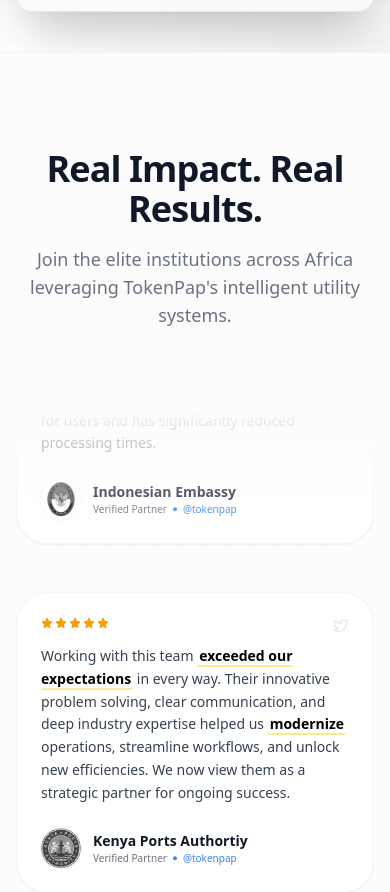
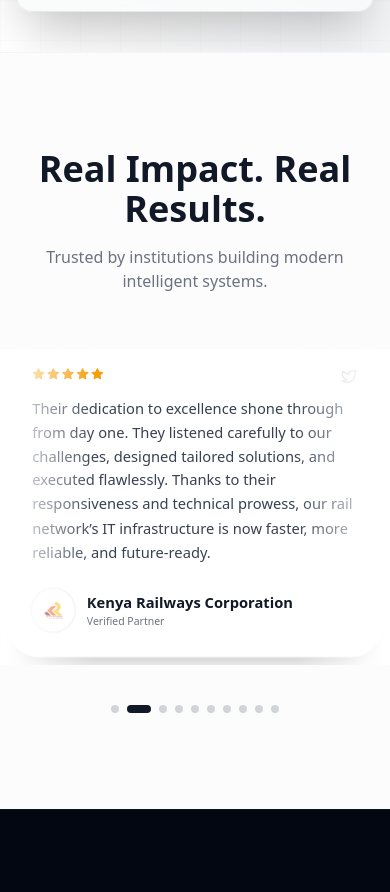
Before and after one commit to BKerio/TOKENPAP_WEB, a React (Vite) app: page / in a window 390 px wide. Shown: the part 4704-5596 px from the top of the page. Built offline with nearby package versions, Linux system fonts and the light colour scheme.

Commit message:
new changes

```diff
--- a/src/components/TestimonialsSection.tsx
+++ b/src/components/TestimonialsSection.tsx
@@ -1,5 +1,5 @@
 // src/components/TestimonialsSection.tsx
-import React from "react";
+import React, { useEffect, useRef, useState } from "react";
 import { Star, Twitter, Linkedin } from "lucide-react";
 import { testimonials as rawTestimonialsData } from "@/data";
 
@@ -17,31 +17,8 @@
   id: t.id ?? i,
 }));
 
-// Highlight words/phrases inspired by ferryman.io
-const HIGHLIGHT_MAP: Record<string, string> = {
-  "exceeded our expectations": "bg-yellow-100 dark:bg-yellow-900/30",
-  "outstanding results": "bg-yellow-100 dark:bg-yellow-900/30",
-  "remarkable": "bg-yellow-100 dark:bg-yellow-900/30",
-  "seamless": "bg-emerald-100 dark:bg-emerald-900/20",
-  "modernize": "bg-blue-100 dark:bg-blue-900/20",
-  "technical expertise": "bg-indigo-100 dark:bg-indigo-900/20",
-  "efficiency": "bg-yellow-100 dark:bg-yellow-900/30",
-  "professionalism": "bg-purple-100 dark:bg-purple-900/20",
-  "transformed": "bg-blue-100 dark:bg-blue-900/20",
-  "future-ready": "bg-emerald-100 dark:bg-emerald-900/20",
-  "reliable": "bg-amber-100 dark:bg-amber-900/20",
-};
-
 const formatMessage = (message: string) => {
-  let formatted = message;
-  Object.keys(HIGHLIGHT_MAP).forEach((phrase) => {
-    const regex = new RegExp(`(${phrase})`, "gi");
-    formatted = formatted.replace(
-      regex,
-      `<mark class="px-0.5 rounded-sm bg-transparent font-semibold border-b-2 border-yellow-400/50 dark:border-yellow-500/50">$1</mark>`
-    );
-  });
-  return <span dangerouslySetInnerHTML={{ __html: formatted }} />;
+  return <span>{message}</span>;
 };
 
 const renderStars = (count: number) => {
@@ -49,152 +26,126 @@
   return Array.from({ length: 5 }, (_, i) => (
     <Star
       key={i}
-      className={`h-3 w-3 ${i < clamped ? "text-amber-500 fill-current" : "text-gray-200 dark:text-gray-700"}`}
+      className={`h-3 w-3 ${
+        i < clamped
+          ? "text-amber-500 fill-current"
+          : "text-gray-200 dark:text-gray-700"
+      }`}
     />
   ));
 };
 
-const TestimonialCard: React.FC<{ testimonial: Testimonial; index: number }> = ({ testimonial, index }) => {
-  const PlatformIcon = index % 2 === 0 ? Twitter : Linkedin;
+const TestimonialCard: React.FC<{
+  testimonial: Testimonial;
+  active?: boolean;
+  index: number;
+}> = ({ testimonial, active }) => {
+  const PlatformIcon = Math.random() > 0.5 ? Twitter : Linkedin;
 
   return (
-    <div className="p-6 rounded-[2rem] bg-white dark:bg-gray-900 border border-gray-100 dark:border-gray-800/50 shadow-sm hover:shadow-xl transition-all duration-300 relative group mb-6">
-      <PlatformIcon className="absolute top-6 right-6 h-4 w-4 text-gray-200 dark:text-gray-800 group-hover:text-blue-500/30 transition-colors" />
-      <div className="flex gap-0.5 mb-4">
-        {renderStars(testimonial.rating)}
-      </div>
+    <div
+      className={`min-w-[320px] max-w-[360px] p-6 rounded-[2rem] bg-white dark:bg-gray-900 border border-gray-100 dark:border-gray-800/50 shadow-sm transition-all duration-500
+      ${active ? "scale-105 shadow-xl" : "scale-95 opacity-70"}`}
+    >
+      <PlatformIcon className="absolute top-6 right-6 h-4 w-4 text-gray-300" />
+
+      <div className="flex gap-0.5 mb-4">{renderStars(testimonial.rating)}</div>
+
       <blockquote className="text-gray-700 dark:text-gray-300 text-sm leading-relaxed mb-6">
         {formatMessage(testimonial.message)}
       </blockquote>
+
       <div className="flex items-center gap-3">
         <img
           src={testimonial.image}
           alt={testimonial.name}
-          className="w-10 h-10 rounded-full object-cover ring-2 ring-gray-50 dark:ring-gray-900 grayscale hover:grayscale-0 transition-all duration-300 shadow-sm"
+          className="w-10 h-10 rounded-full object-cover ring-2 ring-gray-100 dark:ring-gray-900"
         />
-        <div className="min-w-0">
-          <p className="text-sm font-bold text-gray-900 dark:text-white truncate">
+
+        <div>
+          <p className="text-sm font-bold text-gray-900 dark:text-white">
             {testimonial.name}
           </p>
-          <div className="flex items-center gap-1.5">
-            <span className="text-[10px] text-gray-500 dark:text-gray-400 font-medium">Verified Partner</span>
-            <div className="w-1 h-1 rounded-full bg-blue-500" />
-            <span className="text-[10px] text-blue-500 dark:text-blue-400">@tokenpap</span>
-          </div>
+          <p className="text-[10px] text-gray-500">Verified Partner</p>
         </div>
       </div>
     </div>
   );
 };
 
-const MarqueeColumn: React.FC<{
-    testimonials: Testimonial[];
-    direction?: "up" | "down";
-    duration?: number;
-    className?: string;
-  }> = ({ testimonials, direction = "up", duration = 40, className = "" }) => {
-    const animationClass = direction === "up" ? "animate-marquee-up" : "animate-marquee-down";
+const TestimonialsCarouselSection: React.FC = () => {
+  const [activeIndex, setActiveIndex] = useState(0);
+  const containerRef = useRef<HTMLDivElement | null>(null);
 
-    return (
-      <div className={`flex flex-col gap-6 overflow-hidden ${className}`}>
-        {/* Style tag for custom marquee animations */}
-        <style dangerouslySetInnerHTML={{ __html: `
-          @keyframes marquee-up {
-            from { transform: translateY(0); }
-            to { transform: translateY(-50%); }
-          }
-          @keyframes marquee-down {
-            from { transform: translateY(-50%); }
-            to { transform: translateY(0); }
-          }
-          .animate-marquee-up {
-            animation: marquee-up ${duration}s linear infinite;
-          }
-          .animate-marquee-down {
-            animation: marquee-down ${duration}s linear infinite;
-          }
-        `}} />
+  const extended = [...testimonialsData, ...testimonialsData];
+
+  useEffect(() => {
+    const interval = setInterval(() => {
+      setActiveIndex((prev) => (prev + 1) % testimonialsData.length);
+    }, 3500);
+
+    return () => clearInterval(interval);
+  }, []);
+
+  useEffect(() => {
+    const container = containerRef.current;
+    if (!container) return;
+
+    const cardWidth = 360;
+    container.scrollTo({
+      left: activeIndex * cardWidth,
+      behavior: "smooth",
+    });
+  }, [activeIndex]);
+
+  return (
+    <section className="py-24 bg-[#FCFCFD] dark:bg-[#030712] overflow-hidden border-t border-gray-100 dark:border-gray-900">
+      <div className="max-w-7xl mx-auto px-6 text-center mb-14">
+        <h2 className="text-4xl md:text-5xl font-black text-gray-900 dark:text-white">
+          Real Impact. Real Results.
+        </h2>
+        <p className="text-gray-500 dark:text-gray-400 mt-4 max-w-2xl mx-auto">
+          Trusted by institutions building modern intelligent systems.
+        </p>
+      </div>
+
+      <div className="relative">
+        {/* edge fade */}
+        <div className="pointer-events-none absolute left-0 top-0 bottom-0 w-24 bg-gradient-to-r from-white dark:from-[#030712] to-transparent z-10" />
+        <div className="pointer-events-none absolute right-0 top-0 bottom-0 w-24 bg-gradient-to-l from-white dark:from-[#030712] to-transparent z-10" />
 
         <div
-          className={`flex flex-col gap-6 ${animationClass} hover:[animation-play-state:paused] h-fit`}
+          ref={containerRef}
+          className="flex gap-6 overflow-x-auto scroll-smooth px-20 snap-x snap-mandatory scrollbar-hide"
         >
-          {/* Duplicate set for seamless looping */}
-          {[...testimonials, ...testimonials].map((t, i) => (
-            <TestimonialCard key={`${t.id}-${i}`} testimonial={t} index={i} />
+          {extended.map((t, i) => (
+            <div key={`${t.id}-${i}`} className="snap-center flex-shrink-0">
+              <TestimonialCard
+                testimonial={t}
+                index={i}
+                active={i % testimonialsData.length === activeIndex}
+              />
+            </div>
           ))}
         </div>
       </div>
-    );
-  };
 
-const TestimonialsSection: React.FC = () => {
-  // Split data into 3 chunks for the columns
-  const col1 = testimonialsData.filter((_, i) => i % 3 === 0);
-  const col2 = testimonialsData.filter((_, i) => i % 3 === 1);
-  const col3 = testimonialsData.filter((_, i) => i % 3 === 2);
-
-  return (
-    <section className="relative py-24 bg-[#FCFCFD] dark:bg-[#030712] overflow-hidden border-t border-gray-100 dark:border-gray-900">
-      {/* Background patterns */}
-      <div className="absolute inset-0 z-0 pointer-events-none opacity-20 dark:opacity-5">
-        <div className="absolute top-0 left-0 w-full h-full bg-[radial-gradient(#e5e7eb_1px,transparent_1px)] [background-size:24px_24px]" />
-      </div>
-
-      <div className="max-w-7xl mx-auto px-4 sm:px-6 lg:px-8 relative z-10">
-        <div className="mb-20 text-center">
-            <h2 className="text-gray-900 dark:text-white text-4xl md:text-5xl font-black tracking-tight mb-4">
-              Real Impact. Real Results.
-            </h2>
-            <p className="text-gray-500 dark:text-gray-400 text-lg max-w-2xl mx-auto font-medium">
-              Join the elite institutions across Africa leveraging TokenPap's intelligent utility systems.
-            </p>
-        </div>
-
-        {/* The Parallax Wall with Edge Fading */}
-        <div
-          className="relative h-[800px] overflow-hidden"
-          style={{
-            maskImage: "linear-gradient(to bottom, transparent, black 15%, black 85%, transparent)",
-            WebkitMaskImage: "linear-gradient(to bottom, transparent, black 15%, black 85%, transparent)"
-          }}
-        >
-          <div className="grid grid-cols-1 md:grid-cols-2 lg:grid-cols-3 gap-6 h-full">
-            {/* Column 1: Down */}
-            <MarqueeColumn testimonials={col1} direction="down" duration={50} />
-
-            {/* Column 2: Up (Hidden on small mobile, shown on md+) */}
-            <MarqueeColumn testimonials={col2} direction="up" duration={45} className="hidden md:flex" />
-
-            {/* Column 3: Up (Hidden on tablet, shown on lg+) */}
-            <MarqueeColumn testimonials={col3} direction="up" duration={55} className="hidden lg:flex" />
-          </div>
-        </div>
-
-        {/* Global Trust Meter */}
-        <div className="mt-20 flex flex-col items-center justify-center gap-6">
-            <div className="bg-gray-900 dark:bg-gray-800 rounded-full py-2 px-6 flex items-center gap-3 border border-gray-800 shadow-2xl">
-                <div className="flex -space-x-3">
-                    {testimonialsData.slice(0, 4).map((t) => (
-                    <img
-                        key={t.id}
-                        src={t.image}
-                        className="w-10 h-10 rounded-full border-2 border-gray-900 dark:border-gray-800"
-                        alt=""
-                    />
-                    ))}
-                    <div className="w-10 h-10 rounded-full bg-red-600 border-2 border-gray-900 flex items-center justify-center text-[10px] font-black text-white">
-                    +7
-                    </div>
-                </div>
-                <div className="h-6 w-px bg-gray-500" />
-                <p className="text-white text-sm font-bold tracking-tight">
-                    Trusted by <span className="text-red-500">100 Plus</span> Customers
-                </p>
-            </div>
-        </div>
+      {/* indicators */}
+      <div className="flex justify-center gap-2 mt-10">
+        {testimonialsData.map((_, i) => (
+          <button
+            key={i}
+            onClick={() => setActiveIndex(i)}
+            className={`h-2 rounded-full transition-all ${
+              i === activeIndex
+                ? "w-6 bg-gray-900 dark:bg-white"
+                : "w-2 bg-gray-300 dark:bg-gray-700"
+            }`}
+          />
+        ))}
       </div>
     </section>
   );
 };
 
-export default TestimonialsSection;
+export default TestimonialsCarouselSection;
```
